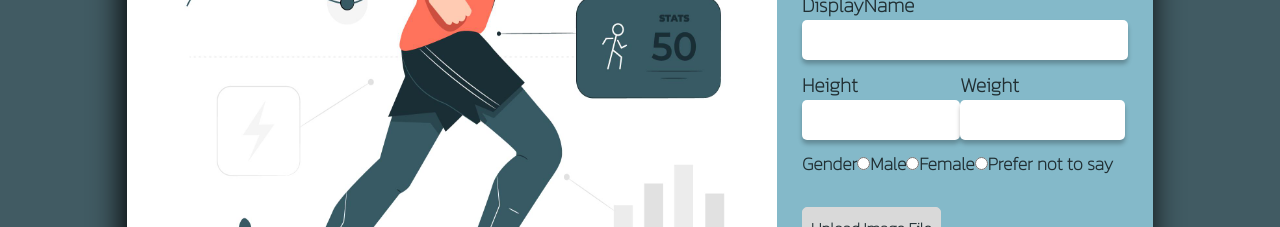
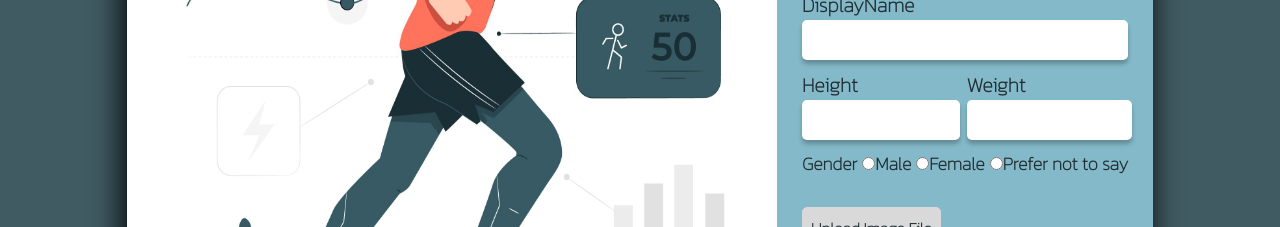
Before and after one commit to pramotepon/reborn-giwon, a React (Vite) app in the folder client/: page /register in a window 1280 px wide. Shown: the part 428-655 px from the top of the page. Built offline with nearby package versions, Linux system fonts and the light colour scheme.

Commit message:
fix tight box

```diff
--- a/client/src/Screens/EditProfileScreen.jsx
+++ b/client/src/Screens/EditProfileScreen.jsx
@@ -2,11 +2,10 @@ import React from "react";
 import LoginLayout from "../layout/LoginLayout/LoginLayout";
 import { Link } from "react-router-dom";
 import { useState } from "react";
-import '../assets/css/login.css'
-import { useNavigate } from 'react-router-dom';
+import "../assets/css/login.css";
+import { useNavigate } from "react-router-dom";
 
-
-function EditProfileScreen( props ) {
+function EditProfileScreen(props) {
   console.log(props.location);
   const navigate = useNavigate();
 
@@ -63,7 +62,6 @@ function EditProfileScreen( props ) {
   return (
     <LoginLayout>
       <form action="" className="form-login form-regis">
-
         <div className="regis-text-top" style={{ marginBottom: "10px" }}>
           <h2 style={{ fontWeight: "bold" }}>Edit Profile</h2>
         </div>
@@ -84,8 +82,14 @@ function EditProfileScreen( props ) {
           />
         </div>
 
-          <div className="hw">
-            <div className="regis-text" style={{ marginBottom: "10px" }}>
+        <div
+          className="hw"
+          style={{ display: "flex", justifyContent: "space-between" }}
+        >
+          <div
+            className="regis-text"
+            style={{ marginBottom: "10px", width: "145px" }}
+          >
             <label htmlFor="password" style={{ display: "flex" }}>
               Height
             </label>
@@ -98,7 +102,10 @@ function EditProfileScreen( props ) {
             />
           </div>
 
-            <div className="regis-text" style={{ marginBottom: "10px" }}>
+          <div
+            className="regis-text"
+            style={{ marginBottom: "10px", width: "47%" }}
+          >
             <label htmlFor="password" style={{ display: "flex" }}>
               Weight
             </label>
@@ -157,10 +164,9 @@ function EditProfileScreen( props ) {
             </button>
           </div>
         </div>
-
       </form>
     </LoginLayout>
   );
 }
 
-export default EditProfileScreen
+export default EditProfileScreen;
--- a/client/src/Screens/RegisterScreen.jsx
+++ b/client/src/Screens/RegisterScreen.jsx
@@ -2,10 +2,9 @@ import React from "react";
 import LoginLayout from "../layout/LoginLayout/LoginLayout";
 import { Link } from "react-router-dom";
 import { useState } from "react";
-import '../assets/css/login.css'
+import "../assets/css/login.css";
 
 function RegisterScreen() {
-
   const [email, setEmail] = useState();
   const [password, setPassword] = useState();
   const [displayname, setDisplayname] = useState();
@@ -51,7 +50,6 @@ function RegisterScreen() {
     };
 
     console.log(formData);
-
   };
 
   const handleCancel = () => {
@@ -64,11 +62,9 @@ function RegisterScreen() {
     setImage("");
   };
 
-
   return (
     <LoginLayout>
       <form action="" className="form-login form-regis">
-
         <div className="regis-text-top" style={{ marginBottom: "10px" }}>
           <h2 style={{ fontWeight: "bold" }}>Register</h2>
         </div>
@@ -113,10 +109,15 @@ function RegisterScreen() {
           />
         </div>
 
-          <div className="hw">
-
-            <div className="regis-text" style={{ marginBottom: "10px" }}>
-              <label htmlFor="password" style={{ display: "flex" }}>
+        <div
+          className="hw"
+          style={{ display: "flex", justifyContent: "space-between" }}
+        >
+          <div
+            className="regis-text"
+            style={{ marginBottom: "10px", width: "145px" }}
+          >
+            <label htmlFor="height" style={{ display: "flex" }}>
               Height
             </label>
             <input
@@ -129,8 +130,11 @@ function RegisterScreen() {
             />
           </div>
 
-            <div className="regis-text" style={{ marginBottom: "10px" }}>
-              <label htmlFor="password" style={{ display: "flex" }}>
+          <div
+            className="regis-text"
+            style={{ marginBottom: "10px", width: "47%" }}
+          >
+            <label htmlFor="weight" style={{ display: "flex" }}>
               Weight
             </label>
             <input
@@ -142,16 +146,38 @@ function RegisterScreen() {
               onChange={handleChangeWeight}
             />
           </div>
-
         </div>
-          <div className="regis-text" style={{ fontSize: "18px" }}>
+        <div
+          className="regis-text"
+          style={{
+            display: "flex",
+            justifyContent: "space-between",
+            alignItems: "center",
+            fontSize: "18px",
+          }}
+        >
           <label htmlFor="gender">Gender</label>
-            <input type="radio" name="gender" onChange={handleChangeGender} />
-            Male
-            <input type="radio" name="gender" onChange={handleChangeGender} />
-            Female
-            <input type="radio" name="gender" onChange={handleChangeGender} />
-            Prefer not to say
+          <input
+            type="radio"
+            name="gender"
+            style={{ marginLeft: "5px" }}
+            onChange={handleChangeGender}
+          />
+          <span style={{ whiteSpace: "nowrap" }}>Male</span>
+          <input
+            type="radio"
+            name="gender"
+            style={{ marginLeft: "5px" }}
+            onChange={handleChangeGender}
+          />
+          <span style={{ whiteSpace: "nowrap" }}>Female</span>
+          <input
+            type="radio"
+            name="gender"
+            style={{ marginLeft: "5px" }}
+            onChange={handleChangeGender}
+          />
+          <span style={{ whiteSpace: "nowrap" }}>Prefer not to say</span>
         </div>
 
         <div style={{ marginTop: "10px" }}>
@@ -191,10 +217,9 @@ function RegisterScreen() {
             </Link>
           </div>
         </div>
-
       </form>
     </LoginLayout>
   );
 }
 
-export default RegisterScreen
+export default RegisterScreen;
--- a/client/src/Screens/ResetPassScreen.jsx
+++ b/client/src/Screens/ResetPassScreen.jsx
@@ -2,10 +2,9 @@ import React from "react";
 import LoginLayout from "../layout/LoginLayout/LoginLayout";
 import { Link } from "react-router-dom";
 import { useState } from "react";
-import '../assets/css/login.css'
+import "../assets/css/login.css";
 
 function ResetPassScreen() {
-
   const [email, setEmail] = useState();
   const [height, setHeight] = useState();
   const [currentweight, setcurrentWeight] = useState();
@@ -25,7 +24,6 @@ function ResetPassScreen() {
     setGender(event.target.value);
   };
 
-
   const handleSave = (event) => {
     event.preventDefault();
 
@@ -37,7 +35,6 @@ function ResetPassScreen() {
     };
 
     console.log(formData);
-
   };
 
   const handleCancel = () => {
@@ -50,7 +47,6 @@ function ResetPassScreen() {
   return (
     <LoginLayout>
       <form action="" className="form-reset">
-
         <div className="reset-text">
           <h2 style={{ fontWeight: "bold" }}>Reset Password</h2>
         </div>
@@ -66,9 +62,15 @@ function ResetPassScreen() {
           />
         </div>
 
-          <div className="hw-reset">
-
-            <div className="reset-text">
+        <div
+          className="hw-reset"
+          style={{
+            display: "flex",
+            justifyContent: "space-between",
+            gap: "10px",
+          }}
+        >
+          <div className="reset-text" style={{ flexBasis: "45%" }}>
             <label htmlFor="Height">Height</label>
             <input
               type="text"
@@ -79,7 +81,7 @@ function ResetPassScreen() {
             />
           </div>
 
-            <div className="reset-text">
+          <div className="reset-text" style={{ flexBasis: "45%" }}>
             <label htmlFor="CurrentWeight">Current Weight</label>
             <input
               type="text"
@@ -89,7 +91,6 @@ function ResetPassScreen() {
               onChange={handleChangeCurrentWeight}
             />
           </div>
-
         </div>
 
         <div
@@ -130,10 +131,9 @@ function ResetPassScreen() {
             </Link>
           </div>
         </div>
-
       </form>
     </LoginLayout>
   );
 }
 
-export default ResetPassScreen
+export default ResetPassScreen;
```
Lines whose indentation alone changed are shown as unchanged.
